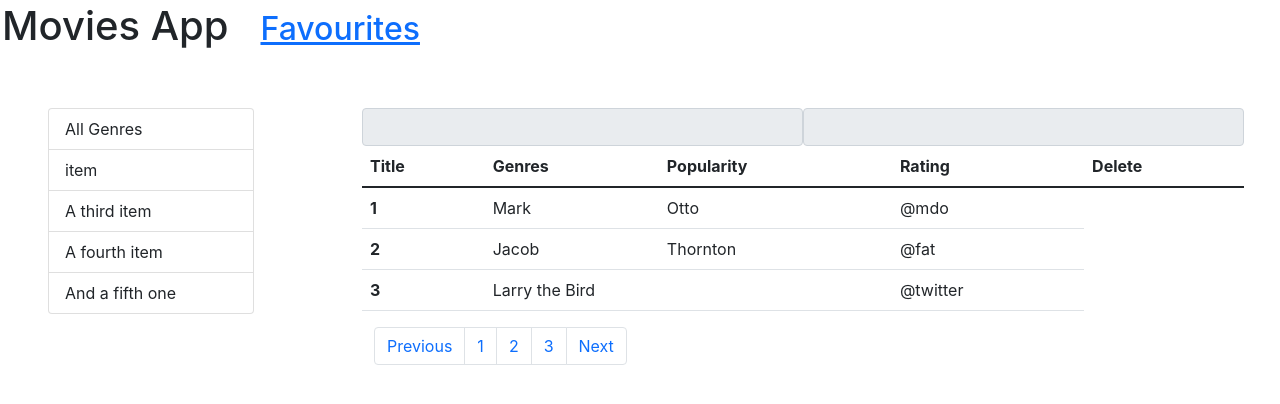
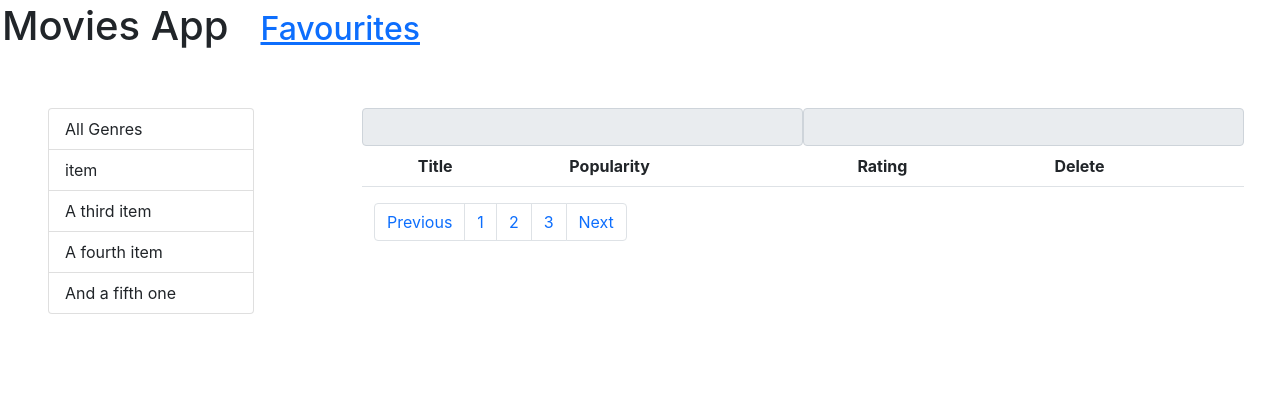
Before and after one commit to vivekgarrg/MovieApp, a React (Create React App) app: page /favourite in a window 1280 px wide. Shown: the top 404 px of the page. Built offline with nearby package versions, Linux system fonts and the light colour scheme.

Commit message:
Data added to Favourites from local storage

```diff
--- a/src/App.js
+++ b/src/App.js
@@ -13,7 +13,6 @@ function App() {
     <Routes>
     <Route exact path='/' element={<><Banner/><Movies/></>}/>
     <Route exact path='/favourite' element={<Favourite/>}/>
-
     </Routes>
     </Router>
     </>
--- a/src/Components/Favourite.js
+++ b/src/Components/Favourite.js
@@ -9,6 +9,10 @@ export default class Favourite extends Component {
         }
     }
   render() {
+    const oldData =   JSON.parse(localStorage.getItem('movies-app')||'[]')
+      let temp = oldData.map((movie)=>{
+          console.log(movie)
+      })
     return (
       <>
       <div className='main'>
@@ -29,31 +33,25 @@ export default class Favourite extends Component {
                         <table class="table">
   <thead>
     <tr>
+      <th scope="col"></th>
       <th scope="col">Title</th>
-      <th scope="col">Genres</th>
       <th scope="col">Popularity</th>
       <th scope="col">Rating</th>
       <th scope="col">Delete</th>
     </tr>
   </thead>
   <tbody>
-    <tr>
-      <th scope="row">1</th>
-      <td>Mark</td>
-      <td>Otto</td>
-      <td>@mdo</td>
-    </tr>
-    <tr>
-      <th scope="row">2</th>
-      <td>Jacob</td>
-      <td>Thornton</td>
-      <td>@fat</td>
-    </tr>
-    <tr>
-      <th scope="row">3</th>
-      <td colspan="2">Larry the Bird</td>
-      <td>@twitter</td>
-    </tr>
+      {oldData.map((movieObj)=>{
+          return(
+            <tr>
+            <th scope="row"><img style={{width:100}} src={`https://image.tmdb.org/t/p/original/${movieObj.backdrop_path}`}/></th>
+            <td><b>{movieObj.title}</b></td>
+            <td>{movieObj.popularity}</td>
+            <td>{movieObj.vote_average}</td>
+            <td><button className='btn btn-danger'>Delete</button></td>
+          </tr>
+          )
+      })}
   </tbody>
 </table>
 
--- a/src/Components/Movies.js
+++ b/src/Components/Movies.js
@@ -9,7 +9,8 @@ export default class Movies extends Component {
               hover:'',
               parr : [1],
               currentP : 1,
-              movie: []
+              movie: [],
+              favourites:[]
         }
     }
 
@@ -55,6 +56,26 @@ changePage = (value) =>{
  },this.changeMovies)
 }
 }
+handleFavourite = (movie) =>{
+
+  let oldData =   JSON.parse(localStorage.getItem('movies-app')||'[]')
+  if(this.state.favourites.includes(movie.id)){
+    oldData = oldData.filter((m)=>m.id!=movie.id)
+  }else{
+    oldData.push(movie)
+  }
+  localStorage.setItem('movies-app',JSON.stringify(oldData))
+  console.log(oldData)
+  this.handleFavouriteState();
+}
+
+handleFavouriteState = () =>{
+  let oldData =  JSON.parse(localStorage.getItem('movies-app')||'[]')
+  let temp = oldData.map((movie)=>movie.id)
+  this.setState({
+    favourites:[...temp]
+  })
+}
   render() {
     return (
       <>
@@ -74,7 +95,7 @@ changePage = (value) =>{
                 {/* <div className="card-body movie-body"> */}
                   <h5 className="card-title movie-title">{movieObj.title}</h5>
                   <div className='button-wrapper' style={{display:"flex", width:"100%", justifyContent:"center"}}>
-                    { this.state.hover == movieObj.id &&  <a className="btn btn-primary movie-button">Add to Favourites</a>}
+                    { this.state.hover == movieObj.id &&  <a className="btn btn-primary movie-button" onClick={()=>this.handleFavourite(movieObj)}>{this.state.favourites.includes(movieObj.id)?"Remove":"Add"}</a>}
 
                 {/* </div> */}
                 </div>
```
